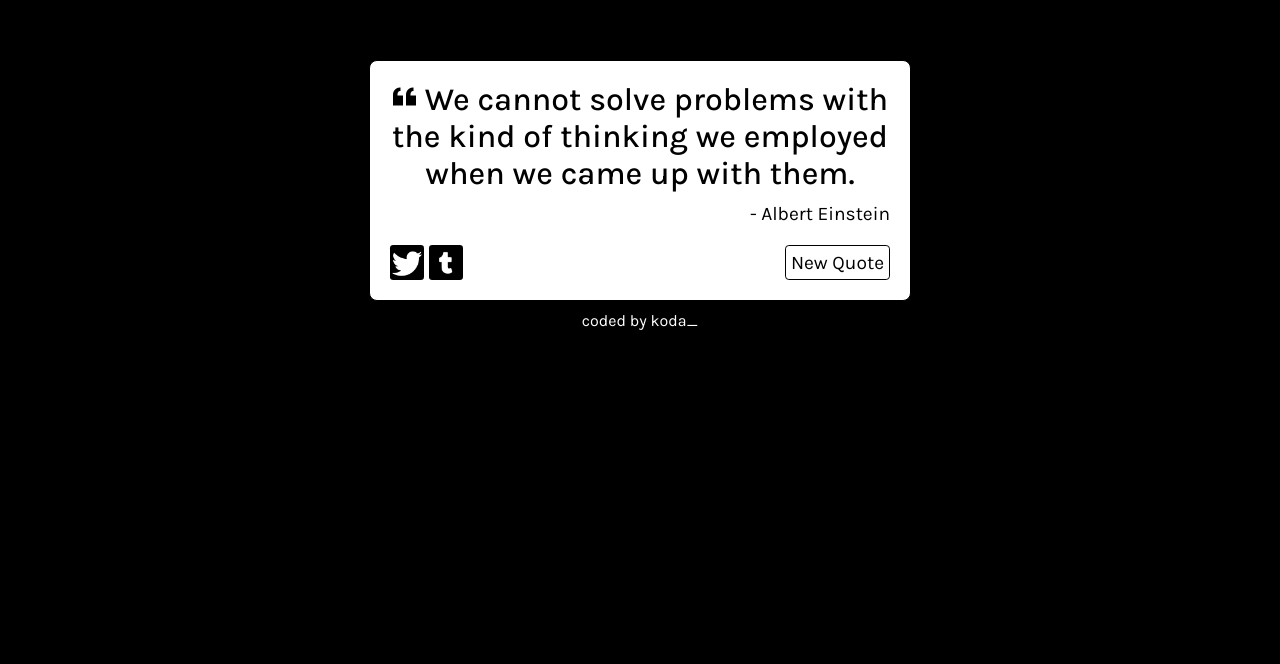
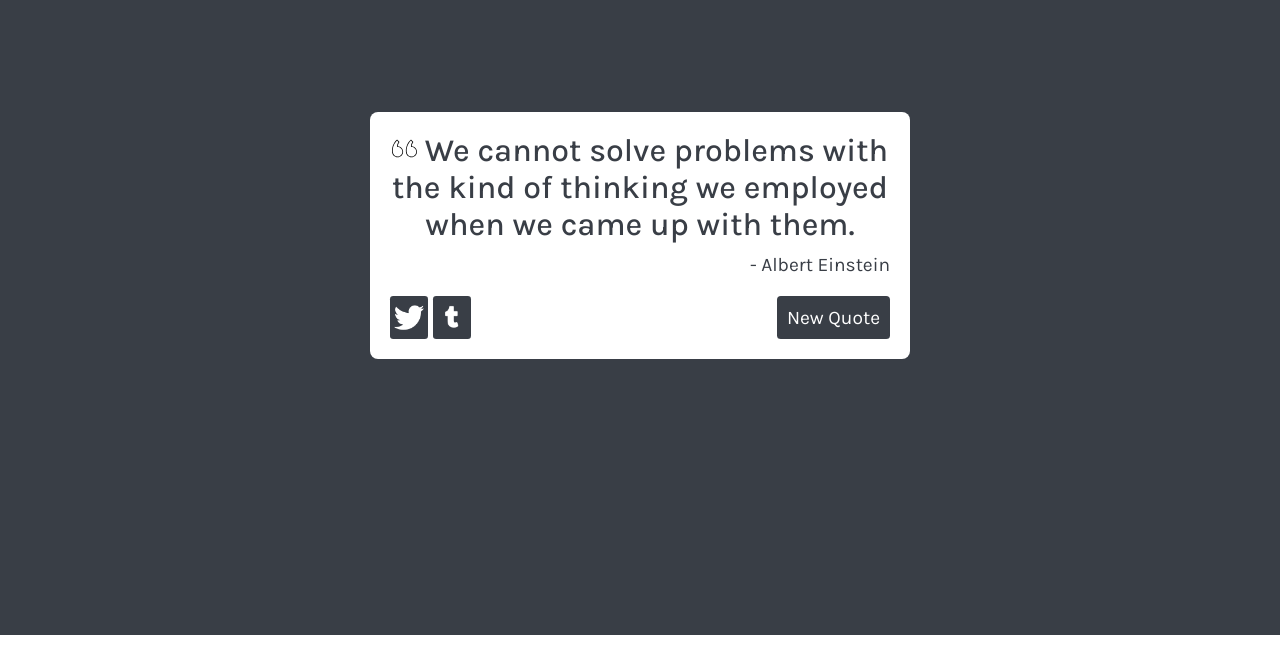
Before and after one commit to noheezybucket/random-quote-generator, a React (Create React App) app: page / in a window 1280 px wide. Shown: the part 165-829 px from the top of the page. Before the commit the page ends 800 px from the top, so only its background shows below. Built offline with nearby package versions, Linux system fonts and the light colour scheme.

Commit message:
color switching added

```diff
--- a/public/index.html
+++ b/public/index.html
@@ -26,14 +26,8 @@
         padding: 0;
         box-sizing: border-box;
       }
-
       body {
-        height: 90vh;
-        display: flex;
-        flex-direction: column;
-        justify-content: center;
-        align-items: center;
-        background-color: black;
+        overflow: hidden;
       }
     </style>
   </head>
--- a/src/components/QuoteBox.js
+++ b/src/components/QuoteBox.js
@@ -2,40 +2,103 @@ import React, { useState } from "react";
 
 import twitter from "../assets/twitter.png";
 import tumblr from "../assets/tumblr.png";
-import quote_left from "../assets/quote.png";
+import quote_left from "../assets/quote.svg";
 
 import quotes from "../data/quotes";
+import colors from "../data/colors";
 
 import "../styles/QuoteBox.css";
 
 const QuoteBox = () => {
   const [quote, setQuote] = useState(0);
+  const [color, setColor] = useState(
+    `#${colors[Math.floor(Math.random() * 3)]}`
+  );
+  console.log(color);
 
-  const newQuote = (max) => {
-    const random = Math.floor(Math.random() * max);
-    console.log(random);
-    return setQuote(random);
+  const newQuote = (max, max2) => {
+    const randomQuote = Math.floor(Math.random() * max);
+    const randomColor = Math.floor(Math.random() * max2);
+
+    setQuote(randomQuote);
+    setColor(`#${colors[randomColor]}`);
+
+    console.log(randomColor);
+    console.log(color);
   };
 
   return (
+    <div
+      style={{
+        height: "100vh",
+        display: "flex",
+        flexDirection: "column",
+        justifyContent: "center",
+        alignItems: "center",
+        backgroundColor: `${color}`,
+        overflow: "hidden",
+        transition: "0.4s ease-in-out",
+      }}
+    >
       <div id="quote-box">
-      <div id="text">
-        <img src={quote_left} id="quote-left" alt="quote" />{" "}
+        <div
+          id="text"
+          style={{
+            color: `${color}`,
+            transition: "0.4s ease-in-out",
+          }}
+        >
+          <img
+            src={quote_left}
+            style={{
+              color: `${color}`,
+              transition: "0.4s ease-in-out",
+            }}
+            id="quote-left"
+            alt="quote"
+          />{" "}
           {quotes[quote].quote}
         </div>
-      <div id="author">- {quotes[quote].author}</div>
+        <div
+          id="author"
+          style={{
+            color: `${color}`,
+            transition: "0.4s ease-in-out",
+          }}
+        >
+          - {quotes[quote].author}
+        </div>
         <div className="flex-box">
           <div className="share-box">
-          <a href="twitter.com/intent/tweet" id="tweet-quote">
+            <a
+              href="twitter.com/intent/tweet"
+              id="tweet-quote"
+              style={{
+                backgroundColor: `${color}`,
+                transition: "0.4s ease-in-out",
+              }}
+            >
               <img src={twitter} alt="twitter" />
             </a>
-          <a href="twitter.com/intent/tweet" id="tweet-quote">
+            <a
+              href="twitter.com/intent/tweet"
+              id="tweet-quote"
+              style={{
+                backgroundColor: `${color}`,
+                transition: "0.4s ease-in-out",
+              }}
+            >
               <img src={tumblr} alt="tumblr" />
             </a>
           </div>
-        <button onClick={() => newQuote(7)} id="new-quote">
+          <button
+            style={{ backgroundColor: `${color}` }}
+            onClick={() => newQuote(quotes.length, colors.length)}
+            id="new-quote"
+          >
             New Quote
           </button>
+        </div>
       </div>
     </div>
   );
--- /dev/null
+++ b/src/data/colors.js
@@ -0,0 +1,13 @@
+const colors = [
+  "393E46",
+  "6D9886",
+  "F5D5AE",
+  "EF9A53",
+  "DEBACE",
+  "4E6C50",
+  "0E5E6F",
+  "3A8891",
+  "FF8787",
+];
+
+export default colors;
--- a/src/styles/QuoteBox.css
+++ b/src/styles/QuoteBox.css
@@ -5,7 +5,6 @@
 }
 
 #quote-box {
-  border: 1px solid black;
   max-width: 600px;
   padding: 20px;
   border-radius: 0.5em;
@@ -31,8 +30,7 @@
 }
 
 #tweet-quote {
-  background-color: black;
-  padding: 2px;
+  padding: 4px;
   border-radius: 0.2em;
 }
 
@@ -60,10 +58,11 @@
 }
 
 button {
-  padding: 5px;
+  padding: 10px;
   border-radius: 0.2em;
-  border: 1px solid black;
-  background-color: transparent;
+  color: white;
+  border: none;
+  transition: ease-in-out 0.4s;
   cursor: pointer;
   font-weight: 400;
   font-size: 1.2em;
```
Also changed, not shown: src/assets/quote.svg (added). Lines whose indentation alone changed are shown as unchanged.
